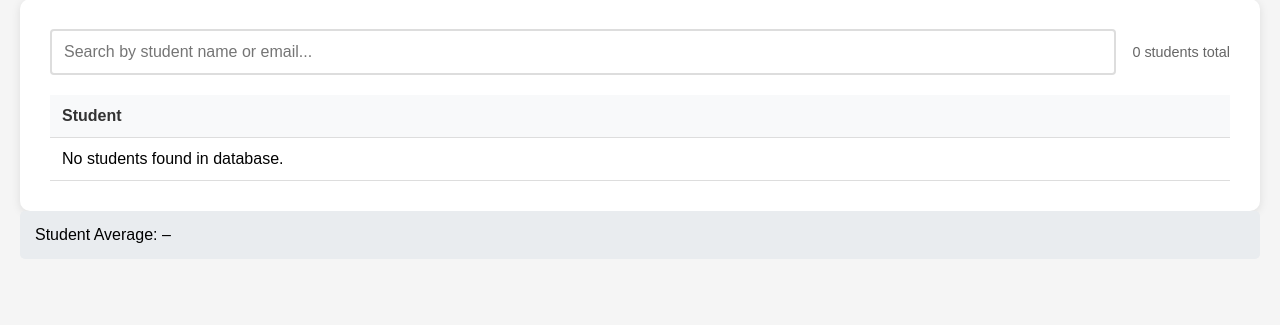
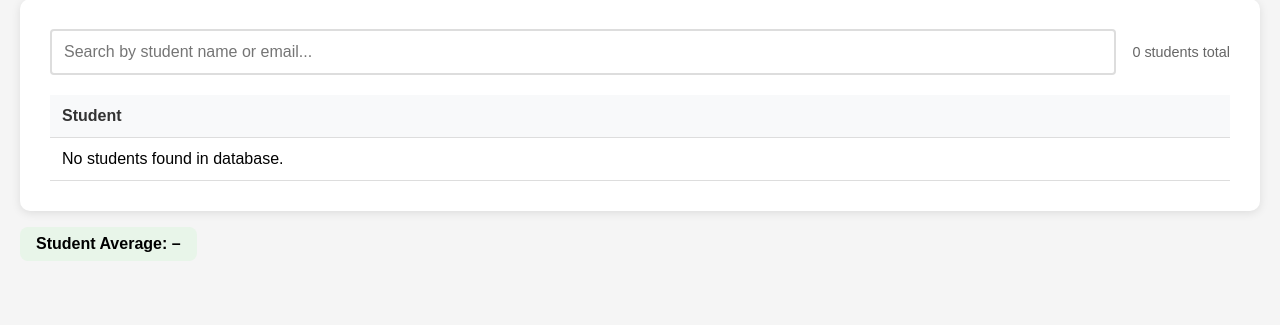
Before and after one commit to thorlorick/database_gradeinsight, a FastAPI app: page /dashboard in a window 1280 px wide. Shown: the part 195-520 px from the top of the page. Run offline with FastAPI, Linux system fonts and the light colour scheme; data that the repository does not hold is empty.

Commit message:
Update styles.css

```diff
--- a/static/css/styles.css
+++ b/static/css/styles.css
@@ -181,6 +181,16 @@
     background-color: #c0392b;
 }
 
+.stats-box {
+    margin-top: 1rem;
+    font-weight: bold;
+    background-color: #e8f5e9;
+    padding: 0.5rem 1rem;
+    border-radius: 8px;
+    display: inline-block;
+}
+
+
 @media (max-width: 768px) {
     .search-section {
         flex-direction: column;
```
